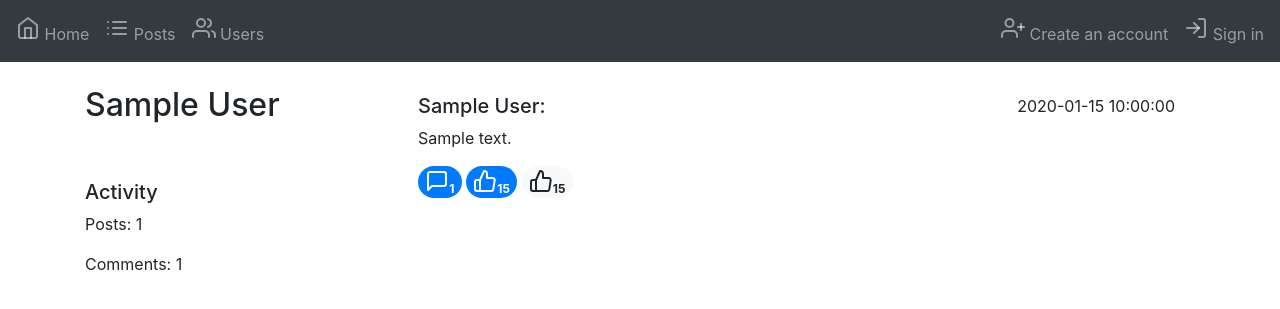
After one commit to xTooth/ToothTsoha, a Flask app: page /user/1 in a window 1280 px wide. The commit adds this page. Shown: the top 309 px of the page. Run offline with Flask 2, Linux system fonts and the light colour scheme; tables that the repository leaves empty hold one stand-in row (values such as "Sample post"); some libraries are stand-ins or nearby versions.

Commit message:
Refactoring and user pages
ADDED
>auth/user.html
   - handles showcasing of users.
MODIFIED
>auth/views.py
    - added handler for userpages
>all html pages
     - redid how layout.html handles active tabs in the navbar, causing minor additions to each page. Also did some rework on the layout of the navbar.

```diff
--- a/application/auth/views.py
+++ b/application/auth/views.py
@@ -60,3 +60,7 @@ def auth_create():
     db.session().commit()
 
     return redirect(url_for("auth_login"))
+
+@app.route("/user/<user_id>",methods=["GET"])
+def user_page(user_id):
+    return render_template("auth/user.html", user = User.query.get(user_id))
--- a/application/templates/auth/list.html
+++ b/application/templates/auth/list.html
@@ -1,5 +1,5 @@
 {% extends "layout.html" %}
-
+{% set active_page = "lista" %}
 {% block body %}
 <div class="container" style="margin-top: 2rem">
 
@@ -9,9 +9,9 @@
         <li>
             <div class="row">
                 <div class="col-9">
-                    <a href="#">{{user.name}}</a>
+                    <a href="{{ url_for('user_page', user_id=user.id)}}">{{user.name}}</a>
                 </div>
-                {% if current_user.is_authenticated %}
+                {% if current_user.is_authenticated and current_user.name != user.name %}
                 <div class="col-3">
                     <a class="btn btn-primary" href="#">Follow</a>
                 </div>
--- a/application/templates/auth/loginform.html
+++ b/application/templates/auth/loginform.html
@@ -1,5 +1,5 @@
 {% extends "layout.html" %}
-
+{% set active_page = "login" %}
 {% block body %}
 <div class="container">
 
--- a/application/templates/auth/signup.html
+++ b/application/templates/auth/signup.html
@@ -1,5 +1,5 @@
 {% extends "layout.html" %}
-
+{% set active_page = "signup" %}
 {% block body %}
 <div class="contaier">
     <div class="row">
--- /dev/null
+++ b/application/templates/auth/user.html
@@ -0,0 +1,58 @@
+{% extends "layout.html" %}
+{% set active_page = "user" %}
+{% block body %}
+<div class="container">
+    <div class="row">
+        <div class="col-3" id="left">
+            <br />
+            <h2> {{ user.name }}</h2>
+            <br />
+            {% if current_user.is_authenticated and user.name != current_user.name %}
+            <div class="col-3">
+                <a class="btn btn-primary" href="#">Follow</a>
+            </div>
+            {% endif %}
+            <br />
+            <h5> Activity </h5>
+            <p>Posts: {{user.posts | length}}</p>
+            <p>Comments: {{user.comments | length}}</p>
+        </div>
+        <div class="col-9" id="right">
+            <br />
+            <ul style="list-style: none">
+                {% for post in user.posts %}
+                <li>
+                    <div style="padding:0.5rem">
+                        <div class="row">
+                            <div class="col-9">
+                                <h5>{{post.account.name}}: </h5>
+                            </div>
+                            <div class="col-3">
+                                {%if post.date_modified != post.date_created %}
+                                <p> (edited) {{post.date_modified}}</p>
+                                {% else %}
+                                {{post.date_modified}}
+                                {% endif %}
+                            </div>
+                        </div>
+                        <p>{{ post.content }}</p>
+                        {% if current_user.name == post.account.name %}
+                        <a class="badge badge-primary badge-pill"
+                            href="{{ url_for('post_specific', post_id=post.id)}}"><i data-feather="edit"></i></a>
+                        {% endif %}
+                        <a class="badge badge-primary badge-pill"
+                            href="{{ url_for('post_specific', post_id=post.id)}}"><i
+                                data-feather="message-square"></i>{{post.comments | length}}</a>
+                        <!-- mockup for like counter/like button-->
+                        <a class="badge badge-primary badge-pill" href="#"><i data-feather="thumbs-up"></i>15</a>
+                        <span class="badge badge-light badge-pill"><i data-feather="thumbs-up"></i>15</span>
+
+                    </div>
+
+                </li>
+                {% endfor %}
+            </ul>
+        </div>
+    </div>
+</div>
+{% endblock %}
--- a/application/templates/index.html
+++ b/application/templates/index.html
@@ -1,5 +1,5 @@
 {% extends "layout.html" %}
-
+{% set active_page = "index" %}
 {% block body %}
 <div class="container">
   <div class=" jumbotron row">
--- a/application/templates/layout.html
+++ b/application/templates/layout.html
@@ -18,27 +18,27 @@
       </button>
       <div class="collapse navbar-collapse " id="navbarNav">
         <div class="navbar-nav mr-auto">
-          <a class="nav-link nav-item {{'active' if request.path == '/'}}" href="/"> <i data-feather="home"></i> Home
+          <a class="nav-link nav-item {{'active' if active_page == 'index'}}" href="/"> <i data-feather="home"></i> Home
           </a>
-          <a class="nav-link nav-item {{'active' if request.path == '/posts'}}" href="{{ url_for('posts_index') }}"> <i
+          <a class="nav-link nav-item {{'active' if active_page == 'listp'}}" href="{{ url_for('posts_index') }}"> <i
               data-feather="list"></i> Posts </a>
-          <a class="nav-link nav-item {{'active' if request.path == '/users/'}}" href="{{ url_for('auth_users') }}">
+          <a class="nav-link nav-item {{'active' if active_page == 'lista'}}" href="{{ url_for('auth_users') }}">
             <i data-feather="users"></i> Users </a>
+
+        </div>
+        <div class="navbar-nav">
           {% if current_user.is_authenticated %}
-
+          <a class="nav-link nav-item {{'active' if active_page == 'user'}}"
+            href="{{ url_for('user_page',user_id = current_user.id)}}"><i data-feather="user"></i>
+            {{ current_user.name }} </a>
           <a class="nav-link nav-item" href="{{ url_for('auth_logout') }}"><i data-feather="log-out"></i> Sign out </a>
           {% else %}
-          <a class="nav-link nav-item {{'active' if request.path == '/signup'}}" href="{{ url_for('auth_create') }}"> <i
+          <a class="nav-link nav-item {{'active' if active_page == 'signup'}}" href="{{ url_for('auth_create') }}"> <i
               data-feather="user-plus"></i> Create an account </a>
-          <a class="nav-link nav-item {{'active' if request.path == '/auth/login'}}"
-            href="{{ url_for('auth_login') }}"><i data-feather="log-in"></i> Sign in </a>
+          <a class="nav-link nav-item {{'active' if active_page == 'login'}}" href="{{ url_for('auth_login') }}"><i
+              data-feather="log-in"></i> Sign in </a>
           {% endif %}
         </div>
-        {% if current_user.is_authenticated %}
-        <span class="navbar-text">
-          Signed in as user {{ current_user.name }}.
-        </span>
-        {% endif %}
       </div>
     </nav>
   </header>
--- a/application/templates/posts/post.html
+++ b/application/templates/posts/post.html
@@ -1,5 +1,5 @@
 {% extends "layout.html" %}
-
+{% set active_page = "post" %}
 {% block body %}
 <div class="container">
   <br />
```
Also changed, not shown: application/templates/posts/list.html (+5 -3 lines).
